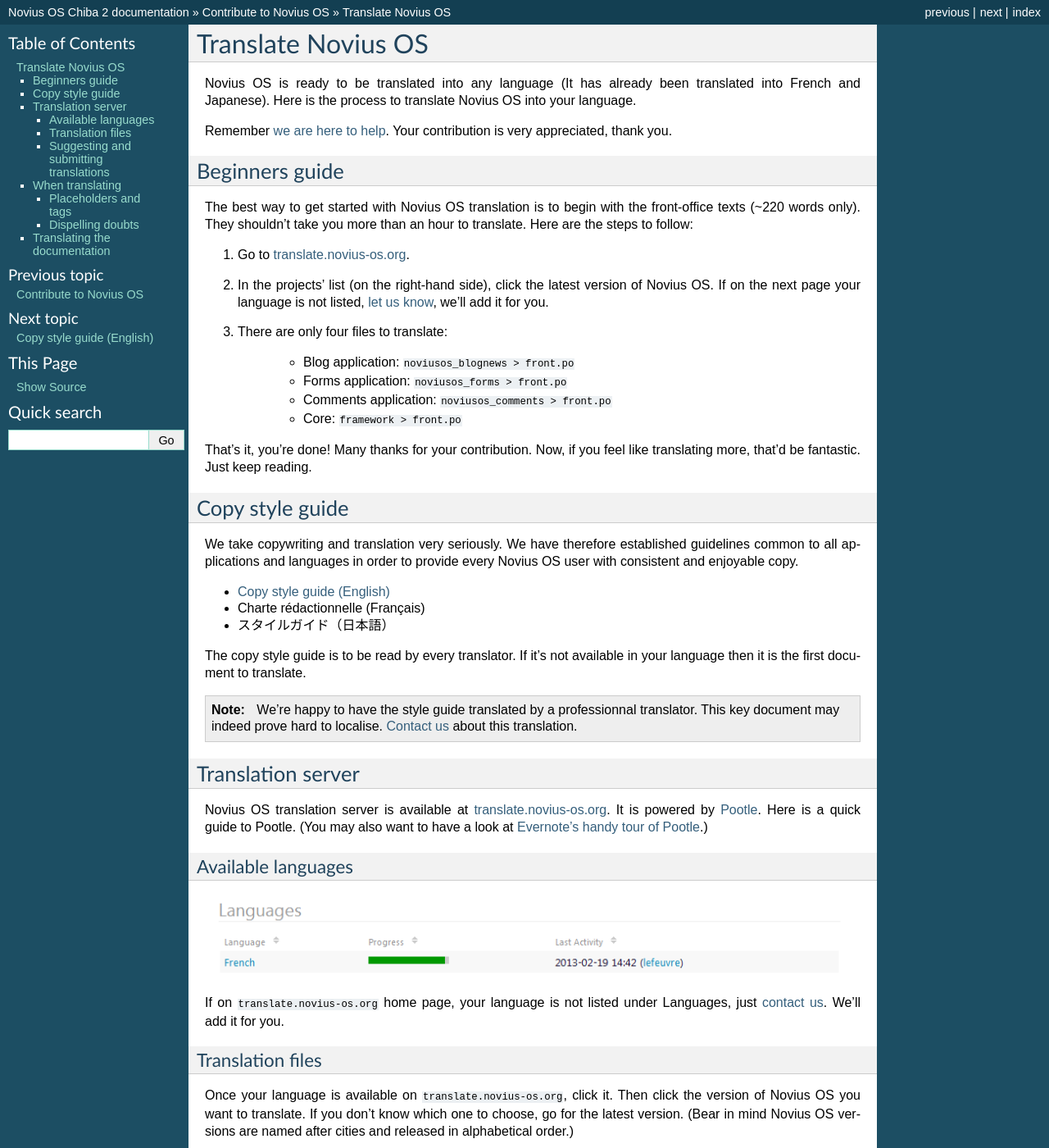
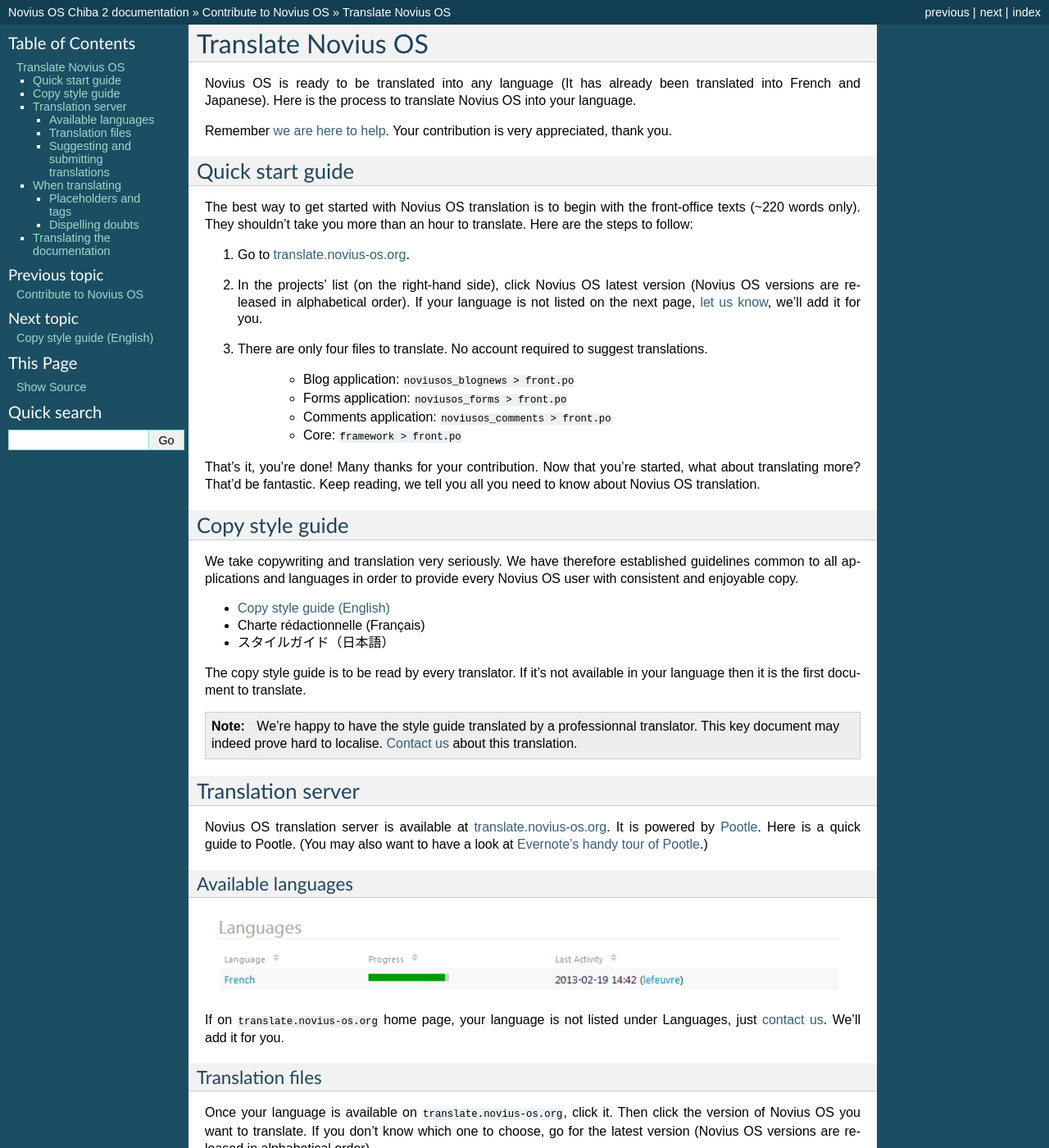
Before and after one commit to Meroje/documentation-en, a Sphinx documentation site: the page built from source/contribute/translate.rst, in a window 1280 px wide and 1400 px high. Shown: the whole window at 82% size. Built offline with Sphinx 7.4.7, drawn with Linux system fonts in a browser that asks for light colours; some of the changed text lies outside the part shown.

Commit message:
Quick style guide reworked

```diff
--- a/source/contribute/translate.rst
+++ b/source/contribute/translate.rst
@@ -5,21 +5,21 @@
 
 Remember `we are here to help <http://forums.novius-os.org/en/want-translate-novius,15.html>`__. Your contribution is very appreciated, thank you.
 
-Beginners guide
-***************
+Quick start guide
+*****************
 
 The best way to get started with Novius OS translation is to begin with the front-office texts (~220 words only). They shouldn’t take you more than an hour to translate. Here are the steps to follow:
 
 1. Go to `translate.novius-os.org <http://translate.novius-os.org>`__.
-2. In the projects’ list (on the right-hand side), click the latest version of Novius OS. If on the next page your language is not listed, `let us know <http://forums.novius-os.org/en/want-translate-novius,15.html>`__, we'll add it for you.
-3. There are only four files to translate:
+2. In the projects’ list (on the right-hand side), click Novius OS latest version (Novius OS versions are released in alphabetical order). If your language is not listed on the next page, `let us know <http://forums.novius-os.org/en/want-translate-novius,15.html>`__, we'll add it for you.
+3. There are only four files to translate. No account required to suggest translations.
 
     * Blog application: :file:`noviusos_blognews > front.po`
     * Forms application: :file:`noviusos_forms > front.po`
     * Comments application: :file:`noviusos_comments > front.po`
     * Core: :file:`framework > front.po`
 
-That’s it, you’re done! Many thanks for your contribution. Now, if you feel like translating more, that’d be fantastic. Just keep reading.
+That’s it, you’re done! Many thanks for your contribution. Now that you’re started, what about translating more? That’d be fantastic. Keep reading, we tell you all you need to know about Novius OS translation.
 
 Copy style guide
 ****************
@@ -53,7 +53,7 @@
 Translation files
 =================
 
-Once your language is available on :file:`translate.novius-os.org`, click it. Then click the version of Novius OS you want to translate. If you don't know which one to choose, go for the latest version. (Bear in mind Novius OS versions are named after cities and released in alphabetical order.)
+Once your language is available on :file:`translate.novius-os.org`, click it. Then click the version of Novius OS you want to translate. If you don't know which one to choose, go for the latest version (Novius OS versions are released in alphabetical order).
 
 You now see a list of directories. The directories starting with :file:`noviusos_` are applications. :file:`framework` contains the strings from the core.
 
```
